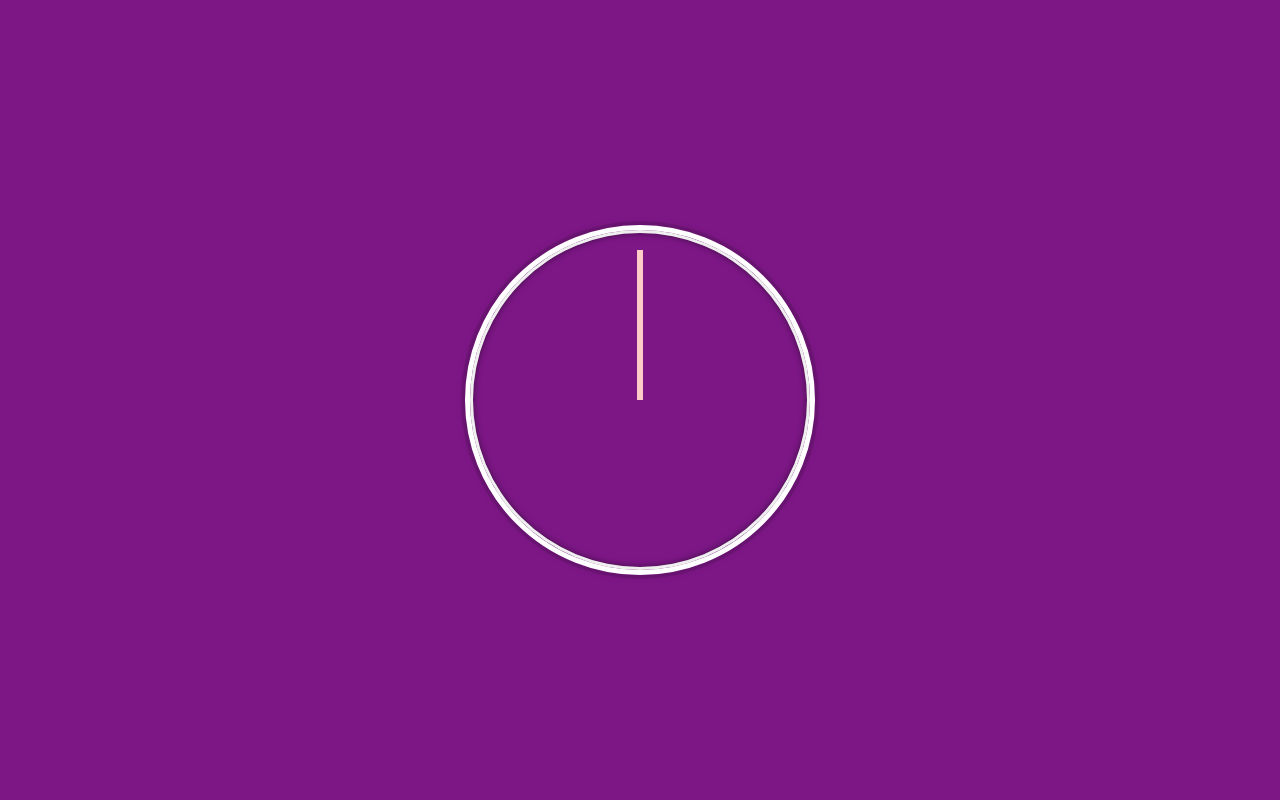
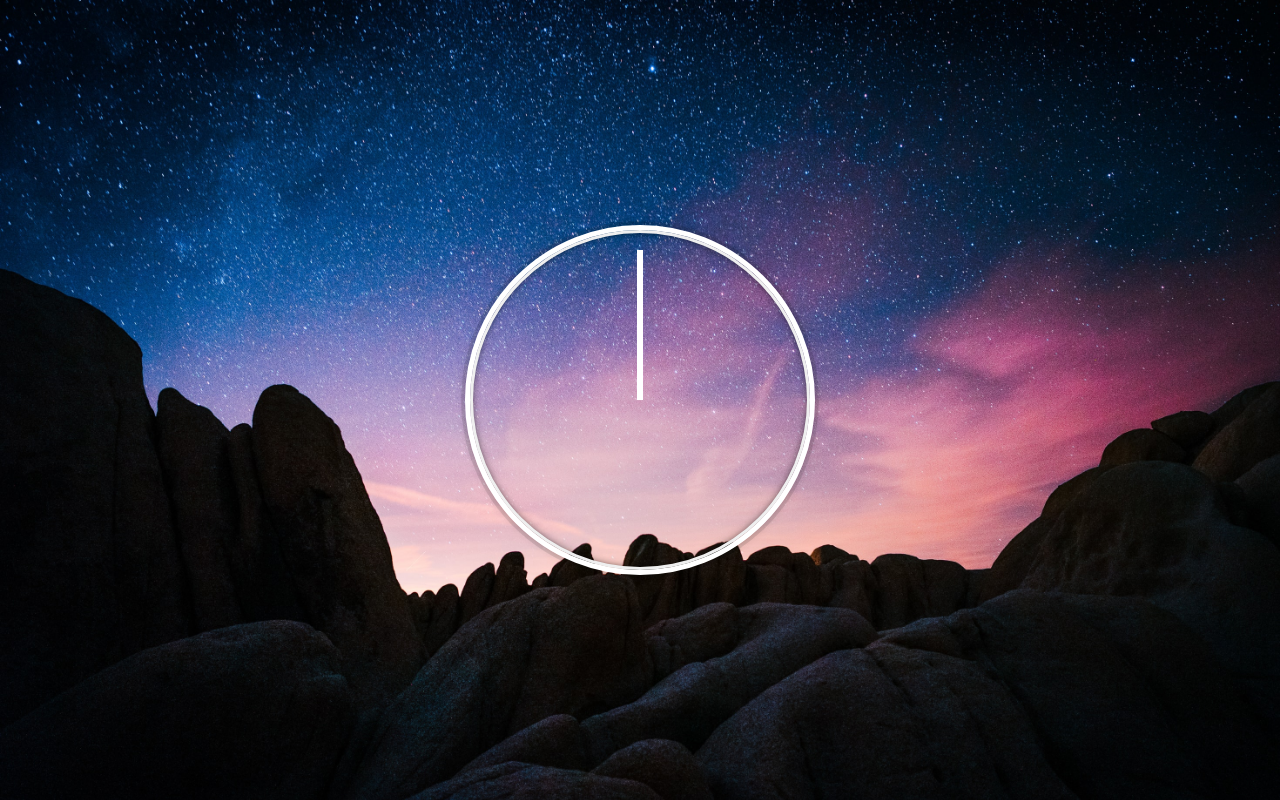
Before and after one commit to mary8135/JS-CSS-clock, a plain HTML site: page index.html in a window 1280 px wide. Drawn offline with Linux system fonts and the light colour scheme.

Commit message:
track background img

```diff
--- a/index.html
+++ b/index.html
@@ -59,7 +59,7 @@
     .hand {
       width: 50%;
       height: 6px;
-      background: #FECEC6;
+      background: white;
       position: absolute;
       top: 50%;
       transform-origin: 100%;
```
Also changed, not shown: background.jpeg (added).
